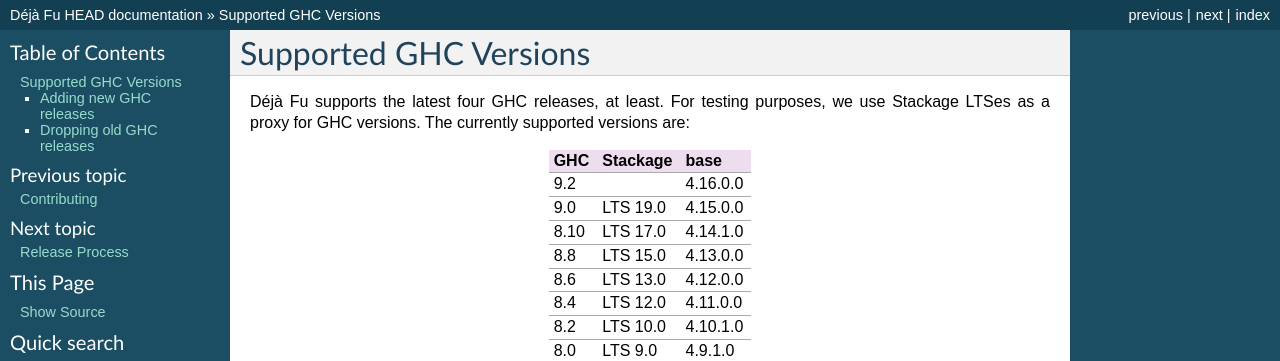
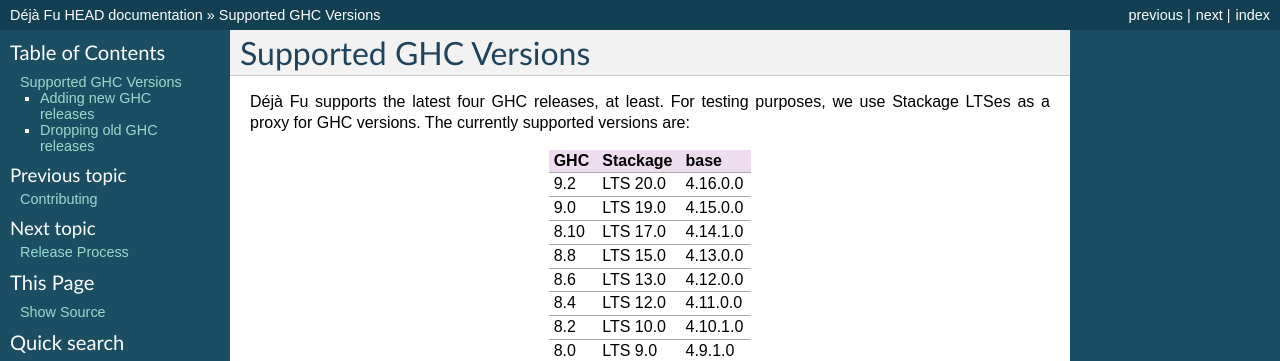
Before and after one commit to barrucadu/dejafu, a Sphinx documentation site: the page built from doc/ghc.rst, in a window 1280 px wide. Shown: the top 361 px of the page. Built offline with Sphinx 7.4.7, drawn with Linux system fonts in a browser that asks for light colours.

Commit message:
Add GHC 9.2 (LTS-20.0) to CI

```diff
--- a/doc/ghc.rst
+++ b/doc/ghc.rst
@@ -8,7 +8,7 @@
 .. csv-table::
    :header: "GHC", "Stackage", "base"
 
-   "9.2",  "",         "4.16.0.0"
+   "9.2",  "LTS 20.0", "4.16.0.0"
    "9.0",  "LTS 19.0", "4.15.0.0"
    "8.10", "LTS 17.0", "4.14.1.0"
    "8.8",  "LTS 15.0", "4.13.0.0"
--- a/stack.yaml
+++ b/stack.yaml
@@ -1,4 +1,4 @@
-resolver: nightly-2022-07-01
+resolver: lts-20.0
 
 packages:
 - concurrency
```
Also changed, not shown: 2 other files.
